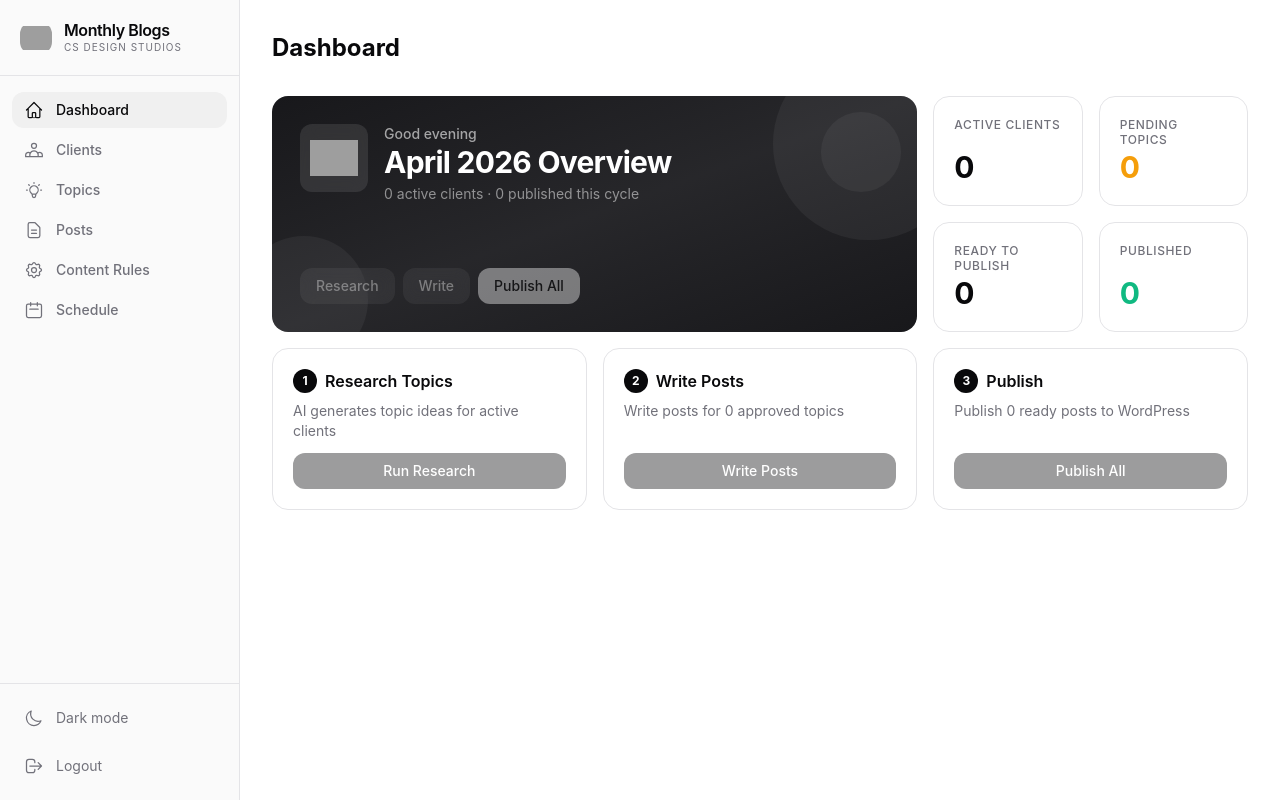
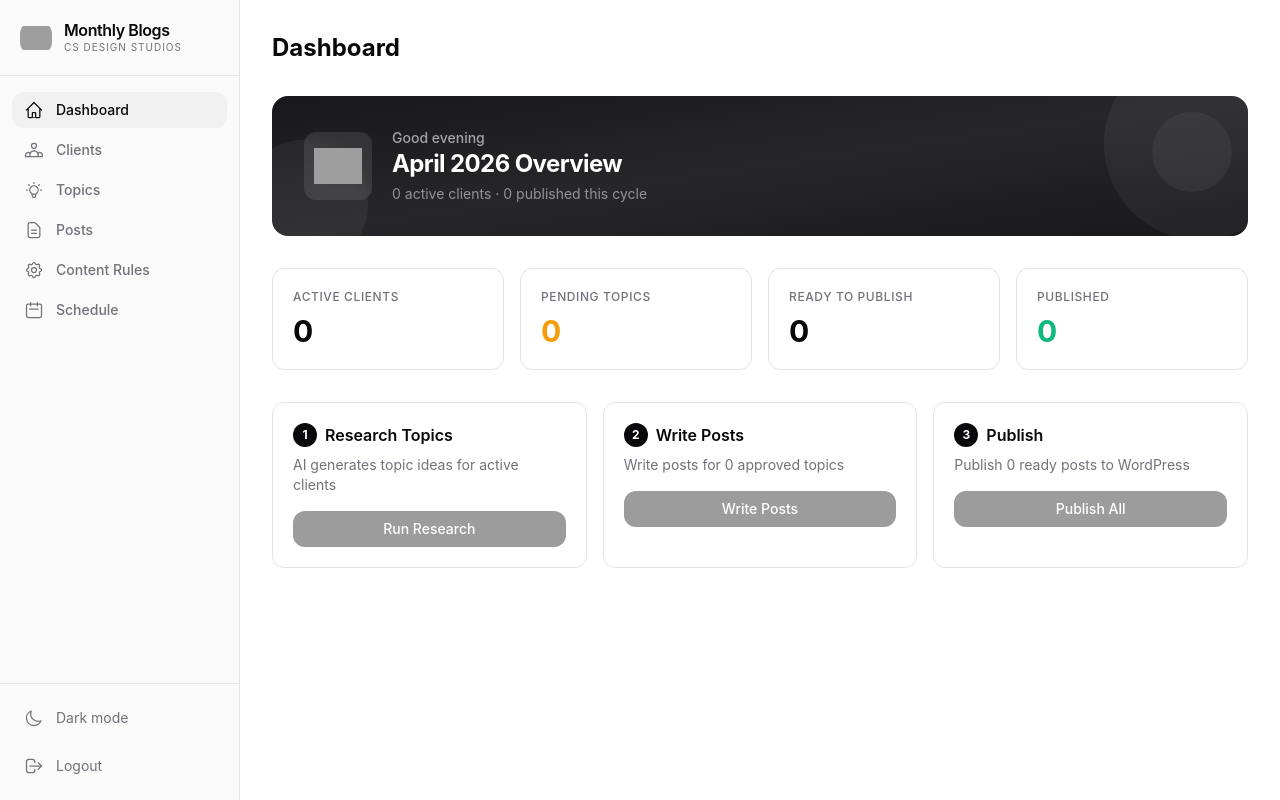
Before and after one commit to bhavleen-seo/monthly-blogs, a Next.js app: page /admin/blog-agent in a window 1280 px wide. Built offline with nearby package versions, Linux system fonts and the light colour scheme; grey boxes are pictures that could not be loaded.

Commit message:
Revert "Merge dashboard-bento: bento-style dashboard layout"
This reverts commit cddace907ab955d0edbf2c443fca03b4d20401a8, reversing
changes made to 282082355b4b134a25a1ee441de11c472c8d52a0.

```diff
--- a/app/admin/blog-agent/components/dashboard-tab.tsx
+++ b/app/admin/blog-agent/components/dashboard-tab.tsx
@@ -56,6 +56,7 @@ export default function DashboardTab({
     { step: "3", title: "Publish", desc: `Publish ${readyPosts.length} ready posts to WordPress`, btn: "Publish All", onClick: onPublishPosts, disabled: loading || readyPosts.length === 0 },
   ];
 
+  // Pipeline: per-client overview
   const pipeline = activeClients.map((c) => {
     const cTopics = topics.filter((t) => t.clientId === c.id);
     const cPosts = posts.filter((p) => p.clientId === c.id);
@@ -70,16 +71,17 @@ export default function DashboardTab({
   }).filter((c) => c.pending + c.approved + c.written + c.published > 0);
 
   return (
-    <div className="grid grid-cols-2 lg:grid-cols-6 auto-rows-[minmax(110px,auto)] gap-3 sm:gap-4 animate-fade-in">
-      {/* Hero — large tile (4x2 on desktop) */}
-      <div className="col-span-2 lg:col-span-4 lg:row-span-2 relative overflow-hidden rounded-2xl bg-gradient-to-br from-zinc-900 via-zinc-800 to-zinc-900 dark:from-zinc-100 dark:via-zinc-200 dark:to-zinc-100 p-5 sm:p-7">
+    <div className="space-y-8 animate-fade-in">
+      {/* Hero banner */}
+      <div className="relative overflow-hidden rounded-2xl bg-gradient-to-br from-zinc-900 via-zinc-800 to-zinc-900 dark:from-zinc-100 dark:via-zinc-200 dark:to-zinc-100 p-5 sm:p-8">
+        {/* Decorative circles */}
         <div className="absolute -top-12 -right-12 w-48 h-48 rounded-full bg-white/5 dark:bg-black/5" />
         <div className="absolute -bottom-8 -left-8 w-32 h-32 rounded-full bg-white/5 dark:bg-black/5" />
         <div className="absolute top-4 right-4 w-20 h-20 rounded-full bg-white/5 dark:bg-black/5" />
 
-        <div className="relative z-10 h-full flex flex-col justify-between gap-6">
-          <div className="flex items-start gap-4">
+        <div className="relative z-10 flex items-start sm:items-center gap-4 sm:gap-5 flex-col sm:flex-row">
           <div className="shrink-0 bg-white/10 dark:bg-black/10 rounded-xl p-2.5 backdrop-blur-sm">
+            {/* White logo on dark hero bg (light mode), dark logo on light hero bg (dark mode) */}
             <img
               src="https://www.csdesignstudios.com/wp-content/uploads/yootheme/cache/8d/cs-design-studios-logo-8d06a929.webp"
               alt="CS Design Studios"
@@ -93,63 +95,33 @@ export default function DashboardTab({
           </div>
           <div>
             <p className="text-sm font-medium text-white/60 dark:text-black/50">{greeting}</p>
-              <h2 className="text-2xl sm:text-3xl font-bold text-white dark:text-black tracking-tight">{currentMonth} Overview</h2>
+            <h2 className="text-2xl font-bold text-white dark:text-black tracking-tight">{currentMonth} Overview</h2>
             <p className="text-sm text-white/50 dark:text-black/40 mt-1">
               {activeClients.length} active client{activeClients.length !== 1 ? "s" : ""} &middot; {publishedPosts.length} published this cycle
             </p>
           </div>
         </div>
-
-          <div className="flex flex-wrap gap-2">
-            <button
-              onClick={onResearch}
-              disabled={loading || clients.length === 0}
-              className="bg-white/15 dark:bg-black/15 backdrop-blur-sm text-white dark:text-black text-sm font-medium px-4 py-2 rounded-lg hover:bg-white/25 dark:hover:bg-black/25 transition-colors disabled:opacity-40 disabled:cursor-not-allowed"
-            >
-              Research
-            </button>
-            <button
-              onClick={onWritePosts}
-              disabled={loading || approvedTopics.length === 0}
-              className="bg-white/15 dark:bg-black/15 backdrop-blur-sm text-white dark:text-black text-sm font-medium px-4 py-2 rounded-lg hover:bg-white/25 dark:hover:bg-black/25 transition-colors disabled:opacity-40 disabled:cursor-not-allowed"
-            >
-              Write
-            </button>
-            <button
-              onClick={onPublishPosts}
-              disabled={loading || readyPosts.length === 0}
-              className="bg-white dark:bg-black text-black dark:text-white text-sm font-medium px-4 py-2 rounded-lg hover:opacity-90 transition-opacity disabled:opacity-40 disabled:cursor-not-allowed"
-            >
-              Publish All
-            </button>
-          </div>
-        </div>
       </div>
 
-      {/* Stat tiles — 2x2 block next to hero on desktop */}
+      {/* Stats */}
+      <div className="grid grid-cols-2 md:grid-cols-4 gap-4">
         {stats.map((s, i) => (
-        <div
-          key={s.label}
-          className={`stat-card stat-card-${i} col-span-1 lg:col-span-1 bg-[var(--color-card)] border border-[var(--color-border)] rounded-2xl p-4 sm:p-5 flex flex-col justify-between transition-all duration-200 hover:border-[var(--color-primary)]/30 hover:-translate-y-0.5 hover:shadow-md`}
-        >
-          <p className="text-[10px] sm:text-xs font-medium text-[var(--color-muted-foreground)] uppercase tracking-wider leading-tight">{s.label}</p>
-          <p className="text-2xl sm:text-3xl font-bold" style={{ color: s.color }}>{s.value}</p>
+          <div key={s.label} className={`stat-card stat-card-${i} bg-[var(--color-card)] border border-[var(--color-border)] rounded-xl p-5 transition-all duration-200 hover:border-[var(--color-primary)]/30 hover:-translate-y-0.5 hover:shadow-md`}>
+            <p className="text-xs font-medium text-[var(--color-muted-foreground)] uppercase tracking-wider">{s.label}</p>
+            <p className="text-3xl font-bold mt-2" style={{ color: s.color }}>{s.value}</p>
           </div>
         ))}
+      </div>
 
-      {/* Action tiles — row of 3 */}
+      {/* Action cards */}
+      <div className="grid grid-cols-1 md:grid-cols-3 gap-4">
         {actions.map((a) => (
-        <div
-          key={a.step}
-          className="col-span-2 lg:col-span-2 bg-[var(--color-card)] border border-[var(--color-border)] rounded-2xl p-5 flex flex-col justify-between gap-3 transition-all duration-200 hover:border-[var(--color-primary)]/30"
-        >
-          <div>
+          <div key={a.step} className="bg-[var(--color-card)] border border-[var(--color-border)] rounded-xl p-5 transition-all duration-200 hover:border-[var(--color-primary)]/30">
             <div className="flex items-center gap-2 mb-2">
               <span className="w-6 h-6 rounded-full bg-[var(--color-primary)] text-[var(--color-primary-foreground)] text-xs font-bold flex items-center justify-center">{a.step}</span>
               <h3 className="font-semibold text-[var(--color-foreground)]">{a.title}</h3>
             </div>
-            <p className="text-sm text-[var(--color-muted-foreground)]">{a.desc}</p>
-          </div>
+            <p className="text-sm text-[var(--color-muted-foreground)] mb-4">{a.desc}</p>
             <button
               onClick={a.onClick}
               disabled={a.disabled}
@@ -159,16 +131,17 @@ export default function DashboardTab({
             </button>
           </div>
         ))}
+      </div>
 
-      {/* Pipeline — wide tile */}
+      {/* Pipeline overview */}
       {pipeline.length > 0 && (
-        <div className="col-span-2 lg:col-span-4 lg:row-span-2 bg-[var(--color-card)] border border-[var(--color-border)] rounded-2xl overflow-hidden flex flex-col">
+        <div className="bg-[var(--color-card)] border border-[var(--color-border)] rounded-xl overflow-hidden">
           <div className="px-5 py-4 border-b border-[var(--color-border)]">
             <h3 className="font-semibold text-[var(--color-foreground)]">Client Pipeline</h3>
           </div>
-          <div className="overflow-auto flex-1">
+          <div className="overflow-x-auto">
             <table className="w-full text-sm">
-              <thead className="sticky top-0 bg-[var(--color-card)]">
+              <thead>
                 <tr className="border-b border-[var(--color-border)]">
                   <th className="text-left px-5 py-3 text-xs font-medium text-[var(--color-muted-foreground)] uppercase tracking-wider">Client</th>
                   <th className="text-center px-4 py-3 text-xs font-medium text-[var(--color-muted-foreground)] uppercase tracking-wider">Pending</th>
@@ -201,22 +174,22 @@ export default function DashboardTab({
         </div>
       )}
 
-      {/* Pending approvals — tall narrow tile */}
+      {/* Pending topics quick list */}
       {pendingTopics.length > 0 && (
-        <div className="col-span-2 lg:col-span-2 lg:row-span-2 bg-[var(--color-card)] border border-[var(--color-border)] rounded-2xl overflow-hidden flex flex-col">
+        <div className="bg-[var(--color-card)] border border-[var(--color-border)] rounded-xl overflow-hidden">
           <div className="flex items-center justify-between px-5 py-4 border-b border-[var(--color-border)]">
             <h3 className="font-semibold text-[var(--color-foreground)]">Awaiting Approval</h3>
             <button
               onClick={() => onBulkApprove(pendingTopics.map((t) => t.id))}
-              className="text-xs font-medium bg-[var(--color-success)] text-[var(--color-primary-foreground)] px-2.5 py-1.5 rounded-lg hover:opacity-90 transition-opacity"
+              className="text-xs font-medium bg-[var(--color-success)] text-[var(--color-primary-foreground)] px-3 py-1.5 rounded-lg hover:opacity-90 transition-opacity"
             >
-              Approve all ({pendingTopics.length})
+              Approve All ({pendingTopics.length})
             </button>
           </div>
-          <div className="divide-y divide-[var(--color-border)] overflow-auto flex-1">
-            {pendingTopics.slice(0, 10).map((topic) => (
+          <div className="divide-y divide-[var(--color-border)]">
+            {pendingTopics.slice(0, 8).map((topic) => (
               <div key={topic.id} className="flex items-center justify-between px-5 py-3 hover:bg-[var(--color-hover)] transition-colors">
-                <div className="flex-1 min-w-0 mr-3">
+                <div className="flex-1 min-w-0 mr-4">
                   <p className="text-sm font-medium text-[var(--color-foreground)] truncate">{topic.title}</p>
                   <p className="text-xs text-[var(--color-muted-foreground)]">{topic.clientName}</p>
                 </div>
@@ -227,9 +200,9 @@ export default function DashboardTab({
               </div>
             ))}
           </div>
-          {pendingTopics.length > 10 && (
+          {pendingTopics.length > 8 && (
             <div className="px-5 py-3 text-center text-xs text-[var(--color-muted-foreground)] border-t border-[var(--color-border)]">
-              +{pendingTopics.length - 10} more — go to Topics tab
+              +{pendingTopics.length - 8} more — go to Topics tab
             </div>
           )}
         </div>
```
Lines whose indentation alone changed are shown as unchanged.
